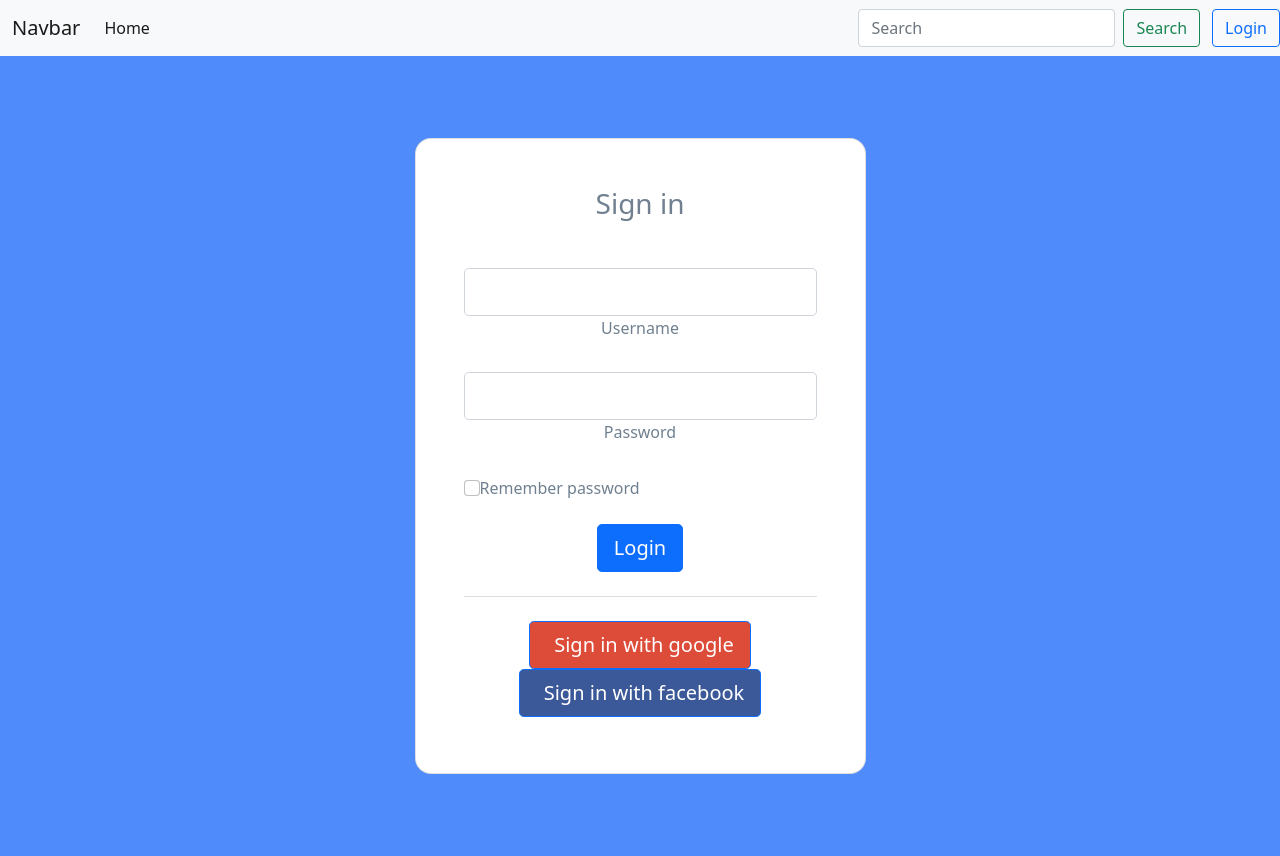
After one commit to anubhav-cp/Bitcussion, a Django app: page /account/login/ in a window 1280 px wide. The commit adds this page. Run offline with Django 4.2, Linux system fonts and the light colour scheme.

Commit message:
Added login and logout functionality

```diff
--- a/Bitcussion/urls.py
+++ b/Bitcussion/urls.py
@@ -20,5 +20,6 @@ from django.urls.conf import include
 urlpatterns = [
     path('admin/', admin.site.urls),
     path('', include('forum.urls')),
+    path('account/', include('userprofile.urls')),
     path('__debug__/', include('debug_toolbar.urls')),
 ]
--- a/templates/navbar.html
+++ b/templates/navbar.html
@@ -25,6 +25,15 @@
           <input class="form-control me-2" type="search" placeholder="Search" aria-label="Search">
           <button class="btn btn-outline-success" type="submit">Search</button>
         </form>
+
       </div>
     </div>
+    <div class="d-flex">
+      {% if request.user.is_authenticated %}
+      <a href="{% url 'logout' %}" class="btn btn-outline-danger">Logout</a>
+      {% else %}
+      <a href="{% url 'login' %}" class="btn btn-outline-primary">Login</a>
+      {% endif %}
+
+    </div>
   </nav>
--- /dev/null
+++ b/userprofile/templates/userprofile/login.html
@@ -0,0 +1,53 @@
+{% extends 'base.html' %}
+
+{% block content %}
+
+<section class="vh-100" style="background-color: #508bfc;">
+    <div class="container py-5 h-100">
+      <div class="row d-flex justify-content-center align-items-center h-100">
+        <div class="col-12 col-md-8 col-lg-6 col-xl-5">
+          <div class="card shadow-2-strong" style="border-radius: 1rem;">
+            <div class="card-body p-5 text-center">
+
+              <h3 class="mb-5">Sign in</h3>
+
+              <form method="POST">
+                {% csrf_token %}
+              <div class="form-outline mb-4">
+                <input type="text" id="typeEmailX-2" name="username" class="form-control form-control-lg" />
+                <label class="form-label" for="typeEmailX-2">Username</label>
+              </div>
+
+              <div class="form-outline mb-4">
+                <input type="password" id="typePasswordX-2" name="password" class="form-control form-control-lg" />
+                <label class="form-label" for="typePasswordX-2">Password</label>
+              </div>
+
+              <!-- Checkbox -->
+              <div class="form-check d-flex justify-content-start mb-4">
+                <input
+                  class="form-check-input"
+                  type="checkbox"
+                  value=""
+                  id="form1Example3"
+                />
+                <label class="form-check-label" for="form1Example3"> Remember password </label>
+              </div>
+
+              <input type="submit" value='Login' class="btn btn-primary btn-lg btn-block">
+            </form>
+
+              <hr class="my-4">
+
+              <button class="btn btn-lg btn-block btn-primary" style="background-color: #dd4b39;" type="submit"><i class="fab fa-google me-2"></i> Sign in with google</button>
+              <button class="btn btn-lg btn-block btn-primary mb-2" style="background-color: #3b5998;" type="submit"><i class="fab fa-facebook-f me-2"></i>Sign in with facebook</button>
+
+            </div>
+          </div>
+        </div>
+      </div>
+    </div>
+  </section>
+
+
+{% endblock content %}
--- a/userprofile/urls.py
+++ b/userprofile/urls.py
@@ -0,0 +1,8 @@
+from os import name
+from django.urls import path
+from . import views
+
+urlpatterns = [
+    path('login/', views.loginPage, name='login'),
+    path('logout/', views.logoutPage, name='logout'),
+]
--- a/userprofile/views.py
+++ b/userprofile/views.py
@@ -1,3 +1,34 @@
-from django.shortcuts import render
+from operator import methodcaller
+from django.shortcuts import redirect, render
+from django.contrib.auth import login, logout, authenticate
+from django.contrib.auth.models import User
 
-# Create your views here.
+
+def loginPage(request):
+
+    if request.user.is_authenticated:
+        return redirect('home')
+
+    if request.method == 'POST':
+        username = request.POST['username'].lower()
+        password = request.POST['password']
+
+        try:
+            user = User.objects.get(username=username)
+
+        except:
+            pass
+
+        user = authenticate(request, username=username, password=password)
+
+        if user is not None:
+            login(request, user)
+            return redirect('home')
+
+    return render(request, 'userprofile/login.html')
+
+
+def logoutPage(request):
+        logout(request)
+
+        return redirect('login')
```
Also changed, not shown: Bitcussion/settings.py (+6 -2 lines), userprofile/templates/userprofile/register.html (added, +64 -0 lines), forum/migrations/0007_alter_post_options.py (added).
